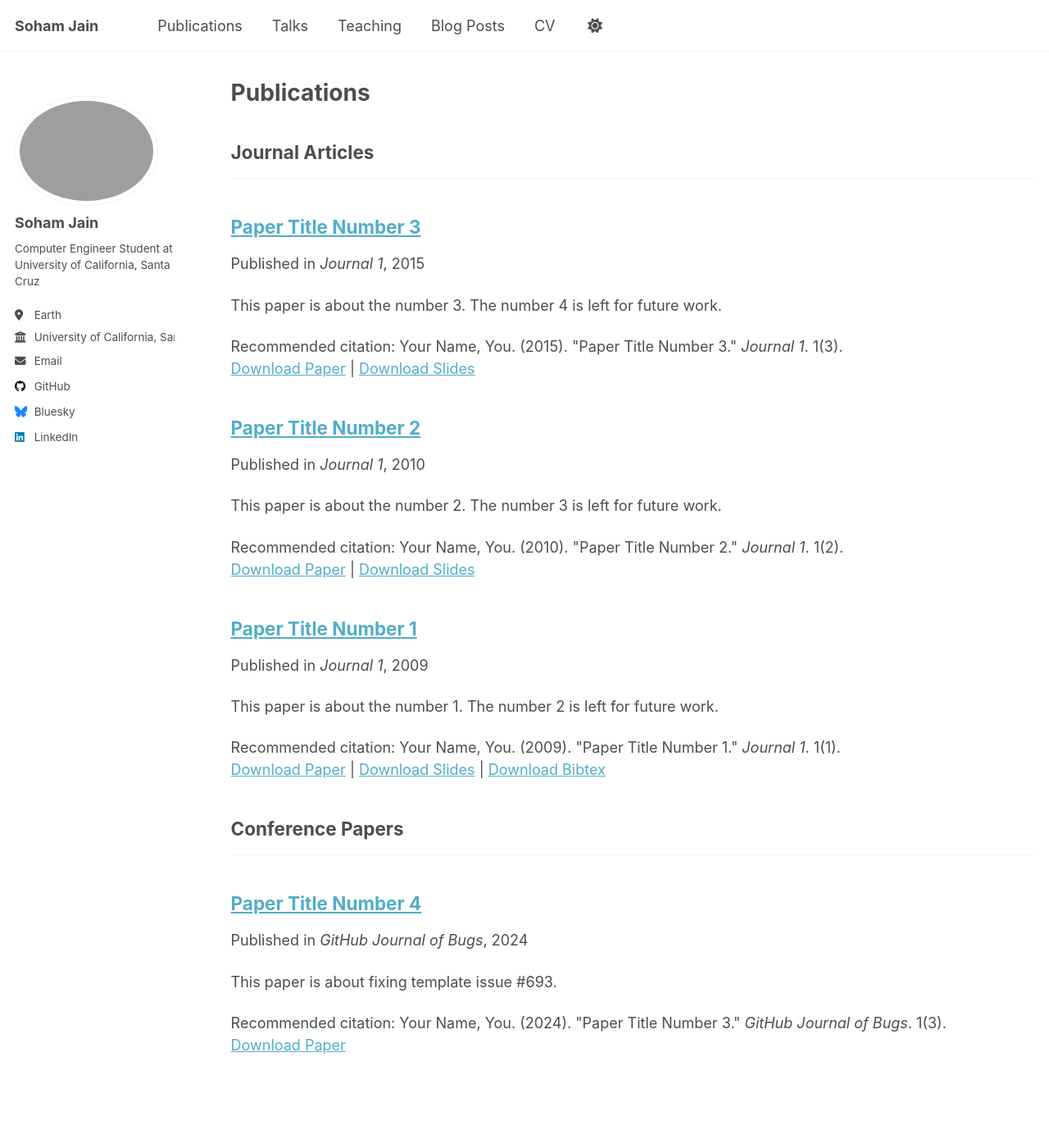
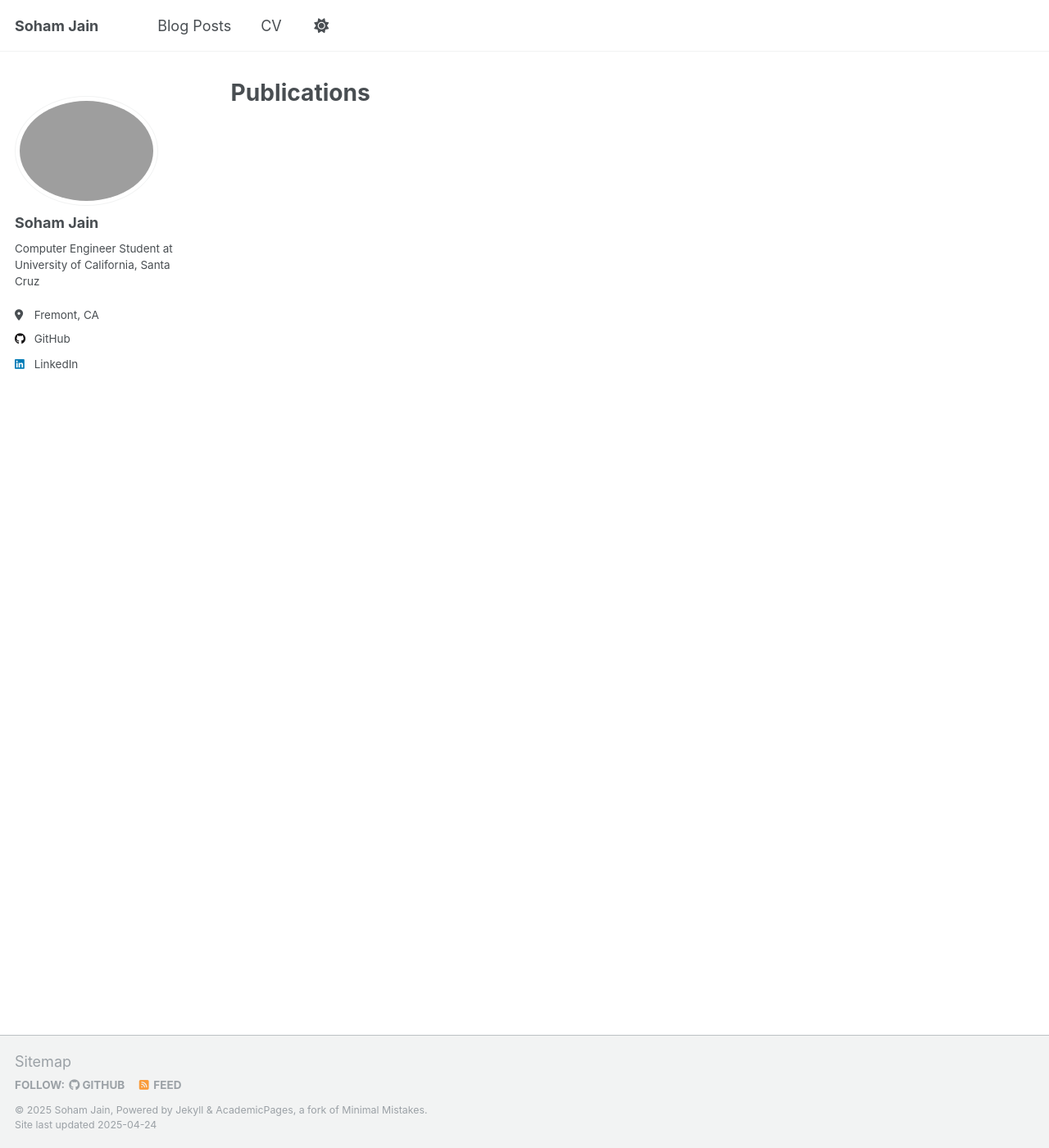
Before and after one commit to J8Soham/J8Soham.github.io, a Jekyll site: the page built from _pages/publications.html, in a window 1280 px wide and 1400 px high. Shown: the whole window at 82% size. Built offline with Jekyll 4.4.1, drawn with Linux system fonts in a browser that asks for light colours.

Commit message:
Fix: Deleting Files

```diff
--- a/_config.yml
+++ b/_config.yml
@@ -26,10 +26,10 @@ author:
   name             : "Soham Jain"
   # pronouns         :
   bio              : "Computer Engineer Student at University of California, Santa Cruz"
-  location         : "Earth"
-  employer         : "University of California, Santa Cruz"
+  location         : "Fremont, CA"
+  employer         :
   uri              : # URL
-  email            : ""
+  email            :
 
   # Academic websites
   arxiv            : # URL - Update with the correct link to your profile
@@ -50,7 +50,7 @@ author:
   stackoverflow    : # User number or user number and name (i.e., use "1" or "1/jeff-atwood")
 
   # Social media
-  bluesky          : "bsky.app" # Replace this with you Bluesky username
+  bluesky          :
   facebook         : # Username
   flickr           : # Username
   foursquare       : # Username
--- a/_publications/2009-10-01-paper-title-number-1.md
+++ /dev/null
@@ -1,14 +0,0 @@
----
-title: "Paper Title Number 1"
-collection: publications
-category: manuscripts
-permalink: /publication/2009-10-01-paper-title-number-1
-excerpt: 'This paper is about the number 1. The number 2 is left for future work.'
-date: 2009-10-01
-venue: 'Journal 1'
-slidesurl: 'http://academicpages.github.io/files/slides1.pdf'
-paperurl: 'http://academicpages.github.io/files/paper1.pdf'
-bibtexurl: 'http://academicpages.github.io/files/bibtex1.bib'
-citation: 'Your Name, You. (2009). &quot;Paper Title Number 1.&quot; <i>Journal 1</i>. 1(1).'
----
-The contents above will be part of a list of publications, if the user clicks the link for the publication than the contents of section will be rendered as a full page, allowing you to provide more information about the paper for the reader. When publications are displayed as a single page, the contents of the above "citation" field will automatically be included below this section in a smaller font.
--- a/_publications/2010-10-01-paper-title-number-2.md
+++ /dev/null
@@ -1,14 +0,0 @@
----
-title: "Paper Title Number 2"
-collection: publications
-category: manuscripts
-permalink: /publication/2010-10-01-paper-title-number-2
-excerpt: 'This paper is about the number 2. The number 3 is left for future work.'
-date: 2010-10-01
-venue: 'Journal 1'
-slidesurl: 'http://academicpages.github.io/files/slides2.pdf'
-paperurl: 'http://academicpages.github.io/files/paper2.pdf'
-citation: 'Your Name, You. (2010). &quot;Paper Title Number 2.&quot; <i>Journal 1</i>. 1(2).'
----
-
-The contents above will be part of a list of publications, if the user clicks the link for the publication than the contents of section will be rendered as a full page, allowing you to provide more information about the paper for the reader. When publications are displayed as a single page, the contents of the above "citation" field will automatically be included below this section in a smaller font.
--- a/_publications/2015-10-01-paper-title-number-3.md
+++ /dev/null
@@ -1,14 +0,0 @@
----
-title: "Paper Title Number 3"
-collection: publications
-category: manuscripts
-permalink: /publication/2015-10-01-paper-title-number-3
-excerpt: 'This paper is about the number 3. The number 4 is left for future work.'
-date: 2015-10-01
-venue: 'Journal 1'
-slidesurl: 'http://academicpages.github.io/files/slides3.pdf'
-paperurl: 'http://academicpages.github.io/files/paper3.pdf'
-citation: 'Your Name, You. (2015). &quot;Paper Title Number 3.&quot; <i>Journal 1</i>. 1(3).'
----
-
-The contents above will be part of a list of publications, if the user clicks the link for the publication than the contents of section will be rendered as a full page, allowing you to provide more information about the paper for the reader. When publications are displayed as a single page, the contents of the above "citation" field will automatically be included below this section in a smaller font.
--- a/_publications/2024-02-17-paper-title-number-4.md
+++ /dev/null
@@ -1,13 +0,0 @@
----
-title: "Paper Title Number 4"
-collection: publications
-category: conferences
-permalink: /publication/2024-02-17-paper-title-number-4
-excerpt: 'This paper is about fixing template issue #693.'
-date: 2024-02-17
-venue: 'GitHub Journal of Bugs'
-paperurl: 'http://academicpages.github.io/files/paper3.pdf'
-citation: 'Your Name, You. (2024). &quot;Paper Title Number 3.&quot; <i>GitHub Journal of Bugs</i>. 1(3).'
----
-
-The contents above will be part of a list of publications, if the user clicks the link for the publication than the contents of section will be rendered as a full page, allowing you to provide more information about the paper for the reader. When publications are displayed as a single page, the contents of the above "citation" field will automatically be included below this section in a smaller font.
```
Also changed, not shown: _data/navigation.yml (+6 -6 lines), _pages/cv.md (+0 -10 lines), _portfolio/portfolio-1.md (deleted, +0 -7 lines), _portfolio/portfolio-2.html (deleted, +0 -7 lines), _talks/2012-03-01-talk-1.md (deleted, +0 -11 lines), _talks/2013-03-01-tutorial-1.md (deleted, +0 -13 lines), _talks/2014-02-01-talk-2.md (deleted, +0 -13 lines), _talks/2014-03-01-talk-3.md (deleted, +0 -11 lines), _teaching/2014-spring-teaching-1.md (deleted, +0 -20 lines), _teaching/2015-spring-teaching-2.md (deleted, +0 -20 lines).
